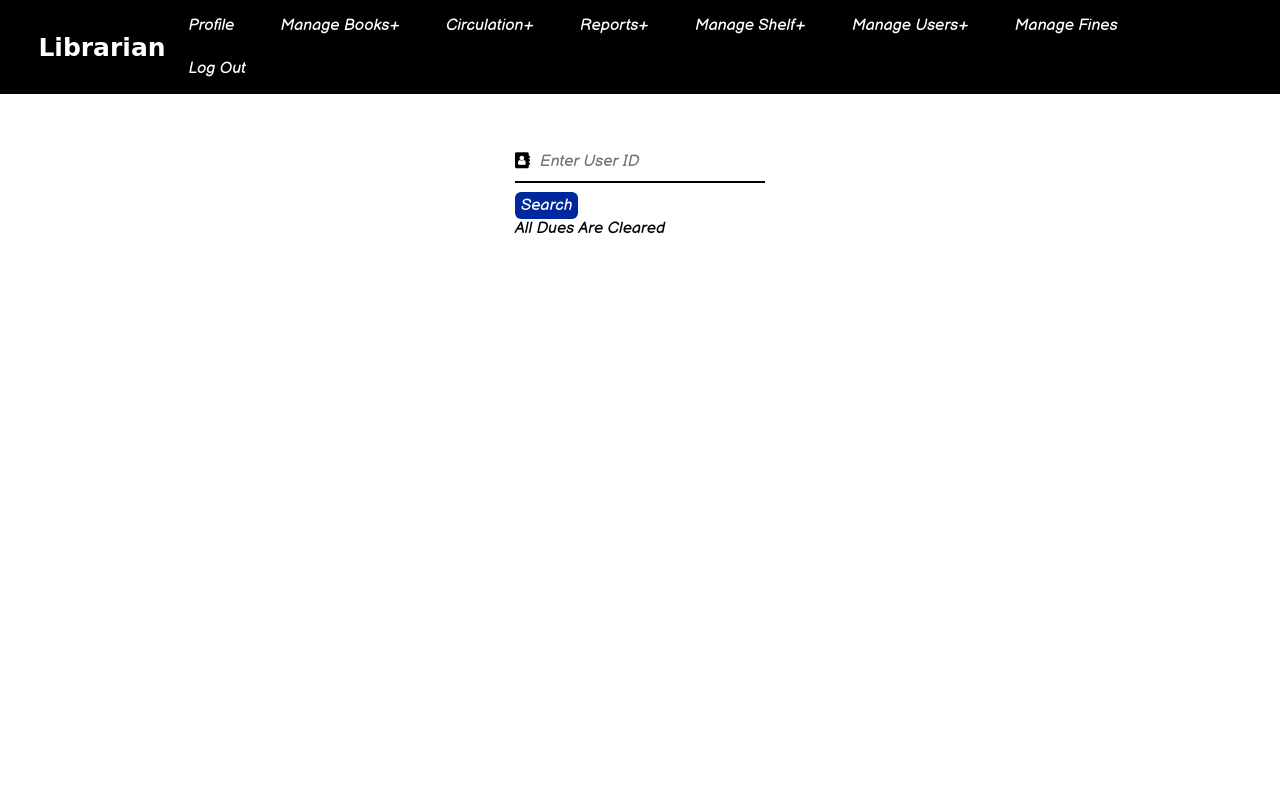
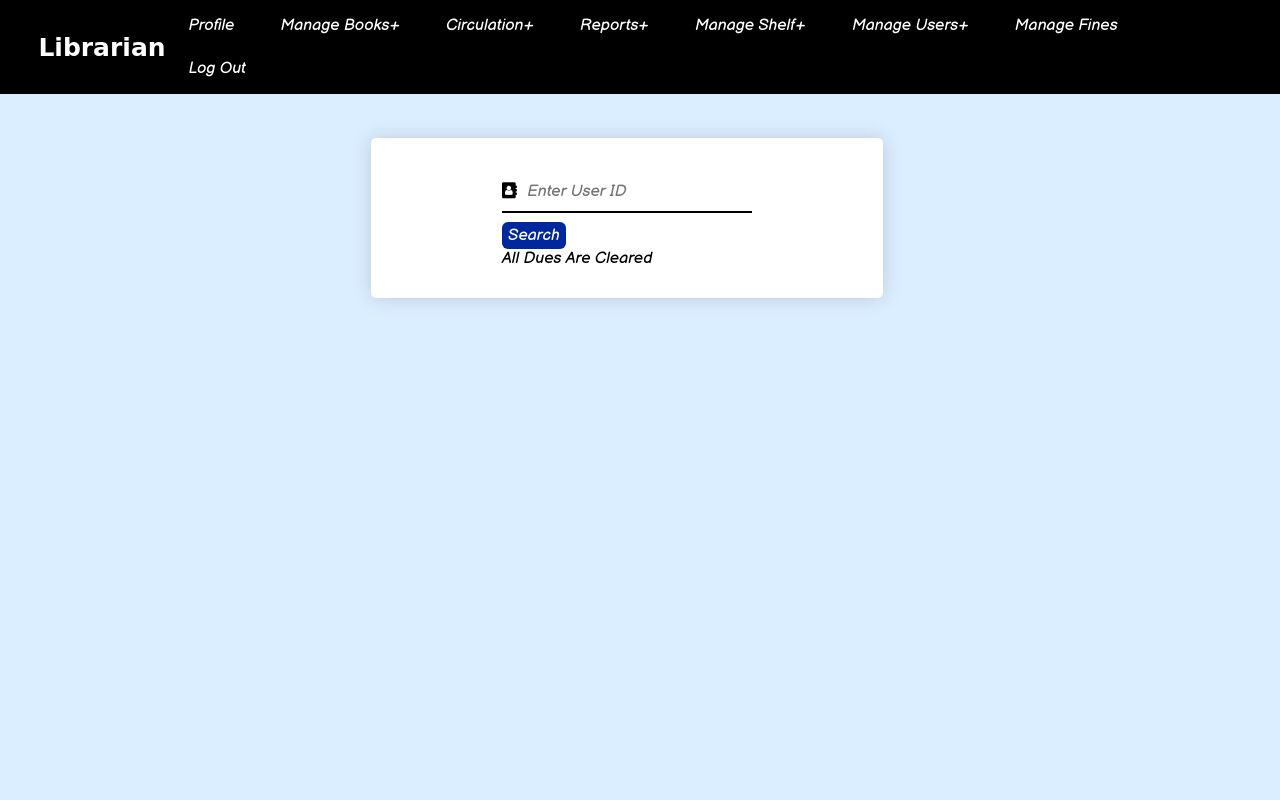
Before and after one commit to pk-22/Library-Management-System, a Flask app: page /manage_fines in a window 1280 px wide. Run offline with Flask 2, Linux system fonts and the light colour scheme; data that the repository does not hold is empty; some libraries are stand-ins or nearby versions.

Commit message:
modified:   static/css/add.css 	modified:   static/css/data.css 	modified:   static/css/profile.css 	modified:   static/css/view.css 	modified:   static/css/view_profile.css

```diff
--- a/static/css/data.css
+++ b/static/css/data.css
@@ -11,7 +11,7 @@ body{
     /* background: url('homebg.jpg') no-repeat;
     background-size: cover;
     background-position: center; */
-    /* background-color: beige; */
+    background-color: #dbeeff;
 }
 header{
     position: sticky;
@@ -118,6 +118,13 @@ header label{
 .search{
     display: flex;
     margin: 44px;
+    width: 40%;
+    margin-left: 29%;
+    background-color: white;
+    border-radius: 5px;
+    padding-top: 30px;
+    padding-bottom: 30px;
+    box-shadow: 0 0 20px rgba(0, 0, 0, 0.15);
     align-items: center;
     justify-content: center;
 }
@@ -199,7 +206,10 @@ header label{
 }
 
 .table tbody tr:nth-of-type(even) {
-    background-color: #f3f3f3;
+    background-color: #f3f3f3ce;
+}
+.table tbody tr:nth-of-type(odd) {
+    background-color: white;
 }
 .up{
     color: white;
@@ -321,6 +331,8 @@ header label{
     }
     .search{
         margin: 80px;
+        width: 100%;
+        margin-left: 0;
     }
     .container h2{
         text-align: center;
```
Also changed, not shown: static/css/add.css (+14 -4 lines), static/css/profile.css (+9 -4 lines), static/css/view.css (+14 -2 lines), static/css/view_profile.css (+16 -2 lines).
